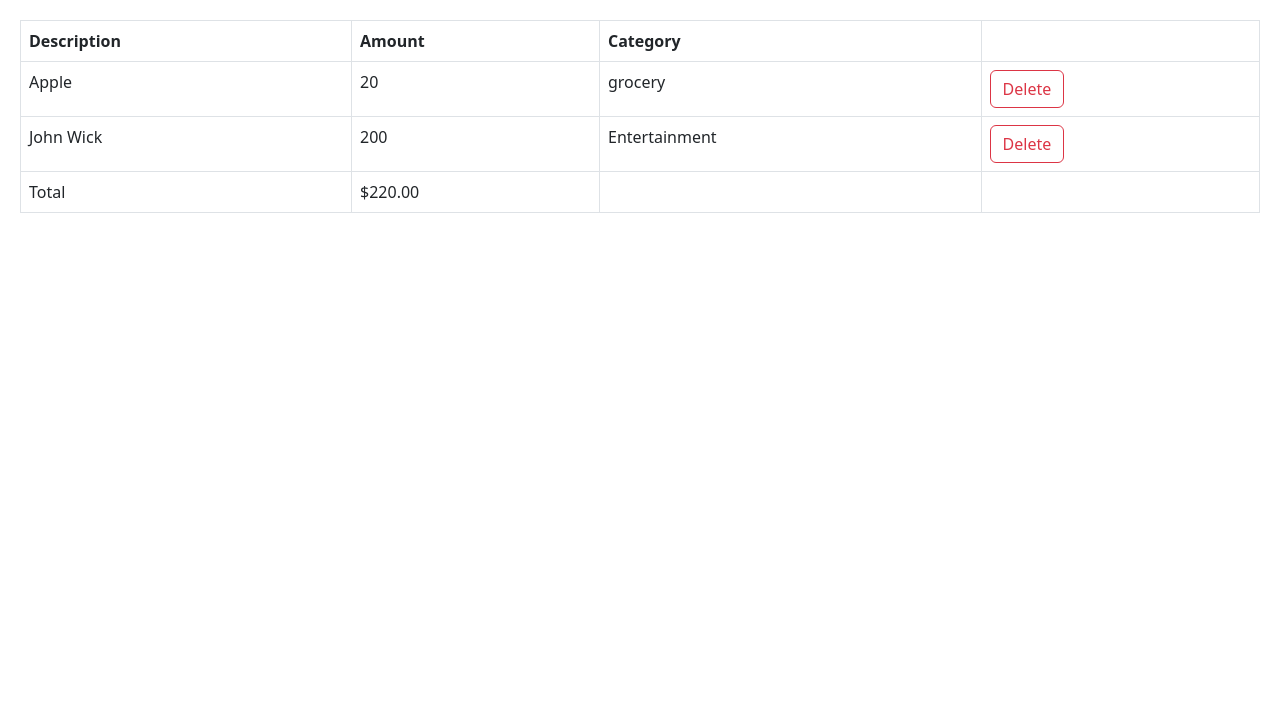
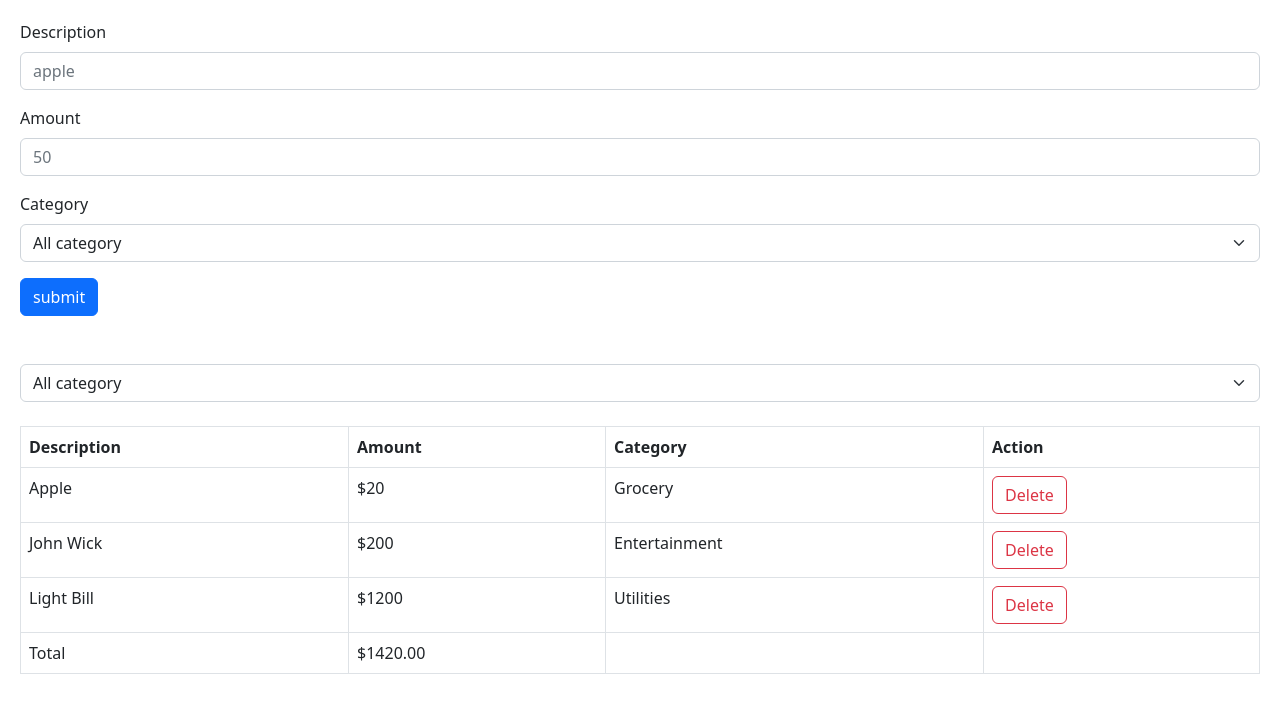
Before and after one commit to jaymanale/Game-Db-App, a React (Vite) app: page / in a window 1280 px wide. Shown: the top 712 px of the page. Built offline with nearby package versions, Linux system fonts and the light colour scheme.

Commit message:
Added expense form with minor improvement

```diff
--- a/src/App.tsx
+++ b/src/App.tsx
@@ -1,6 +1,9 @@
 import ExpenseTrackerForm from "./components/expenseTracker/components/ExpenseTrackerForm";
 import ExpenseList from "./components/expenseTracker/components/ExpenseList";
 import { useState } from "react";
+import ExpenseFilter from "./components/expenseTracker/components/ExpenseFilter";
+
+export const categories = ["Grocery", "Entertainment", "Utilities"];
 
 function App() {
   const [expenses, setExpenses] = useState([
@@ -8,7 +11,7 @@ function App() {
       id: 1,
       description: "Apple",
       amount: 20,
-      category: "grocery",
+      category: "Grocery",
     },
     {
       id: 2,
@@ -16,15 +19,32 @@ function App() {
       amount: 200,
       category: "Entertainment",
     },
+    {
+      id: 3,
+      description: "Light Bill",
+      amount: 1200,
+      category: "Utilities",
+    },
   ]);
+  const [selectedCategory, setSelectedCategory] = useState("");
 
   const handleDelete = (id: number) => {
     setExpenses(expenses.filter((expense) => expense.id != id));
   };
 
+  const visibleExpenses = selectedCategory
+    ? expenses.filter((expense) => expense.category === selectedCategory)
+    : expenses;
+
   return (
     <>
-      <ExpenseList expenses={expenses} onDelete={handleDelete} />
+      <div className="mb-5">
+        <ExpenseTrackerForm />
+      </div>
+      <ExpenseFilter
+        onSelectCategory={(category) => setSelectedCategory(category)}
+      />
+      <ExpenseList expenses={visibleExpenses} onDelete={handleDelete} />
     </>
   );
 }
--- /dev/null
+++ b/src/components/expenseTracker/components/ExpenseFilter.tsx
@@ -0,0 +1,25 @@
+import React from "react";
+import { categories } from "../../../App";
+
+interface Props {
+  onSelectCategory: (category: string) => void;
+}
+
+const ExpenseFilter = ({ onSelectCategory }: Props) => {
+  return (
+    <select
+      className="form-select my-4"
+      onChange={(event) => onSelectCategory(event.target.value)}
+    >
+      <option value="">All category</option>
+      {categories &&
+        categories.map((category) => (
+          <option key={category} value={category}>
+            {category}
+          </option>
+        ))}
+    </select>
+  );
+};
+
+export default ExpenseFilter;
--- a/src/components/expenseTracker/components/ExpenseList.tsx
+++ b/src/components/expenseTracker/components/ExpenseList.tsx
@@ -21,14 +21,14 @@ const ExpenseList = ({ expenses, onDelete }: Props) => {
           <th>Description</th>
           <th>Amount</th>
           <th>Category</th>
-          <th></th>
+          <th>Action</th>
         </tr>
       </thead>
       <tbody>
         {expenses.map((expense) => (
           <tr key={expense.id}>
             <td>{expense.description}</td>
-            <td>{expense.amount}</td>
+            <td>${expense.amount}</td>
             <td>{expense.category}</td>
             <td>
               <button
--- a/src/components/expenseTracker/components/ExpenseTrackerForm.tsx
+++ b/src/components/expenseTracker/components/ExpenseTrackerForm.tsx
@@ -1,6 +1,6 @@
 import React from "react";
 import { FieldValues, useForm } from "react-hook-form";
-
+import { categories } from "../../../App";
 interface FormData {
   description: string;
   amount: number;
@@ -26,6 +26,7 @@ const ExpenseTrackerForm = () => {
           {...register("description", { required: true, minLength: 3 })}
           id="description"
           type="text"
+          placeholder="apple"
           className="form-control"
         />
         {errors.description?.type === "required" && (
@@ -43,38 +44,26 @@ const ExpenseTrackerForm = () => {
           {...register("amount", { required: true })}
           id="amount"
           type="number"
+          placeholder="50"
           className="form-control"
         />
         {errors.amount?.type === "required" && (
           <p className="text-danger">The amount field is required.</p>
         )}
       </div>
-      <div className="dropdown">
-        <button
-          className="btn btn-secondary dropdown-toggle"
-          type="button"
-          data-bs-toggle="dropdown"
-          aria-expanded="false"
-        >
-          Dropdown button
-        </button>
-        <ul className="dropdown-menu">
-          <li>
-            <a className="dropdown-item" href="#">
-              Action
-            </a>
-          </li>
-          <li>
-            <a className="dropdown-item" href="#">
-              Another action
-            </a>
-          </li>
-          <li>
-            <a className="dropdown-item" href="#">
-              Something else here
-            </a>
-          </li>
-        </ul>
+      <div className="mb-3">
+        <label htmlFor="category" className="form-label">
+          Category
+        </label>
+        <select name="category" id="" className="form-select">
+          <option value="">All category</option>
+          {categories &&
+            categories.map((category) => (
+              <option key={category} value={category}>
+                {category}
+              </option>
+            ))}
+        </select>
       </div>
       <button className="btn btn-primary" type="submit">
         submit
```
